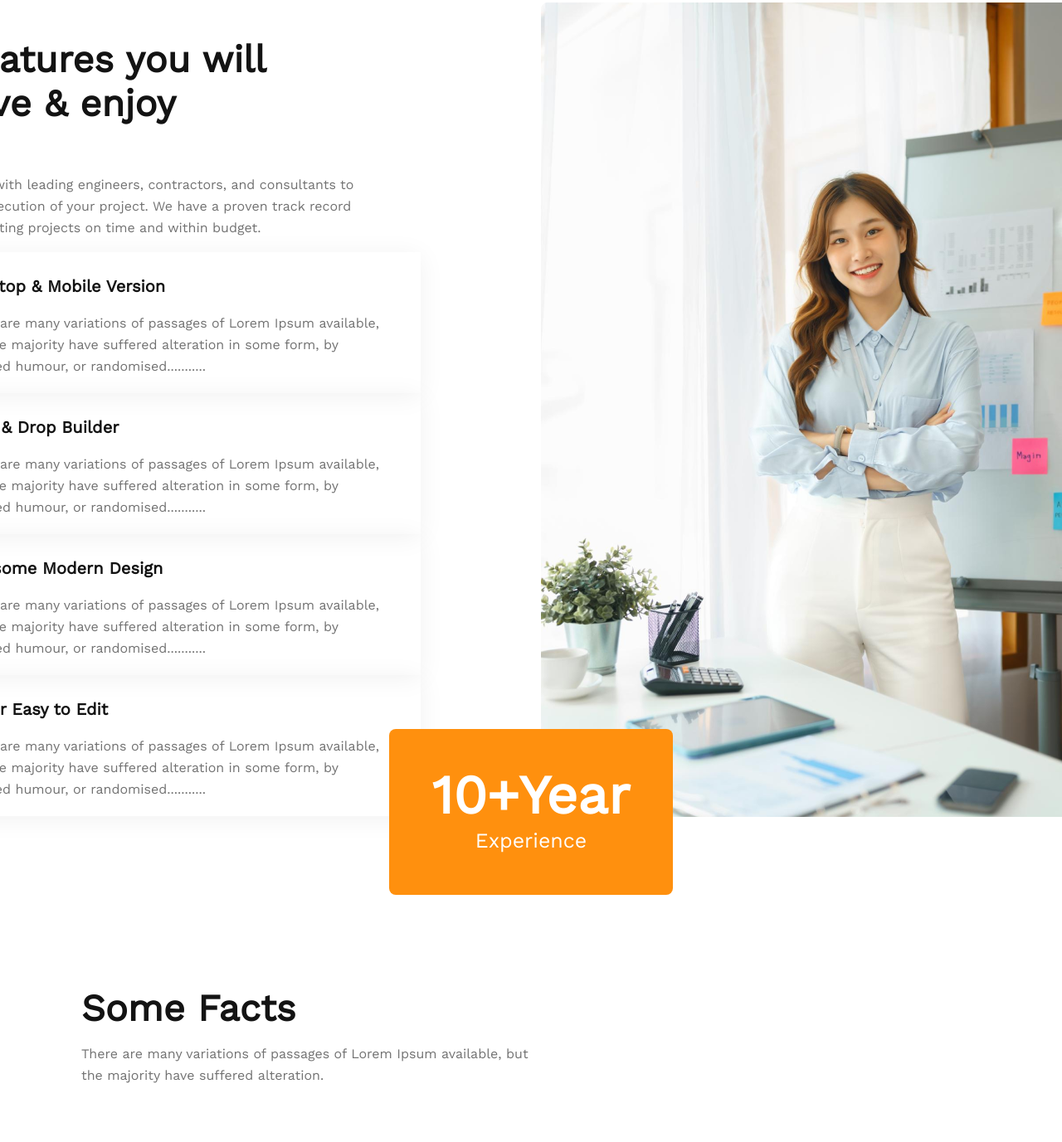
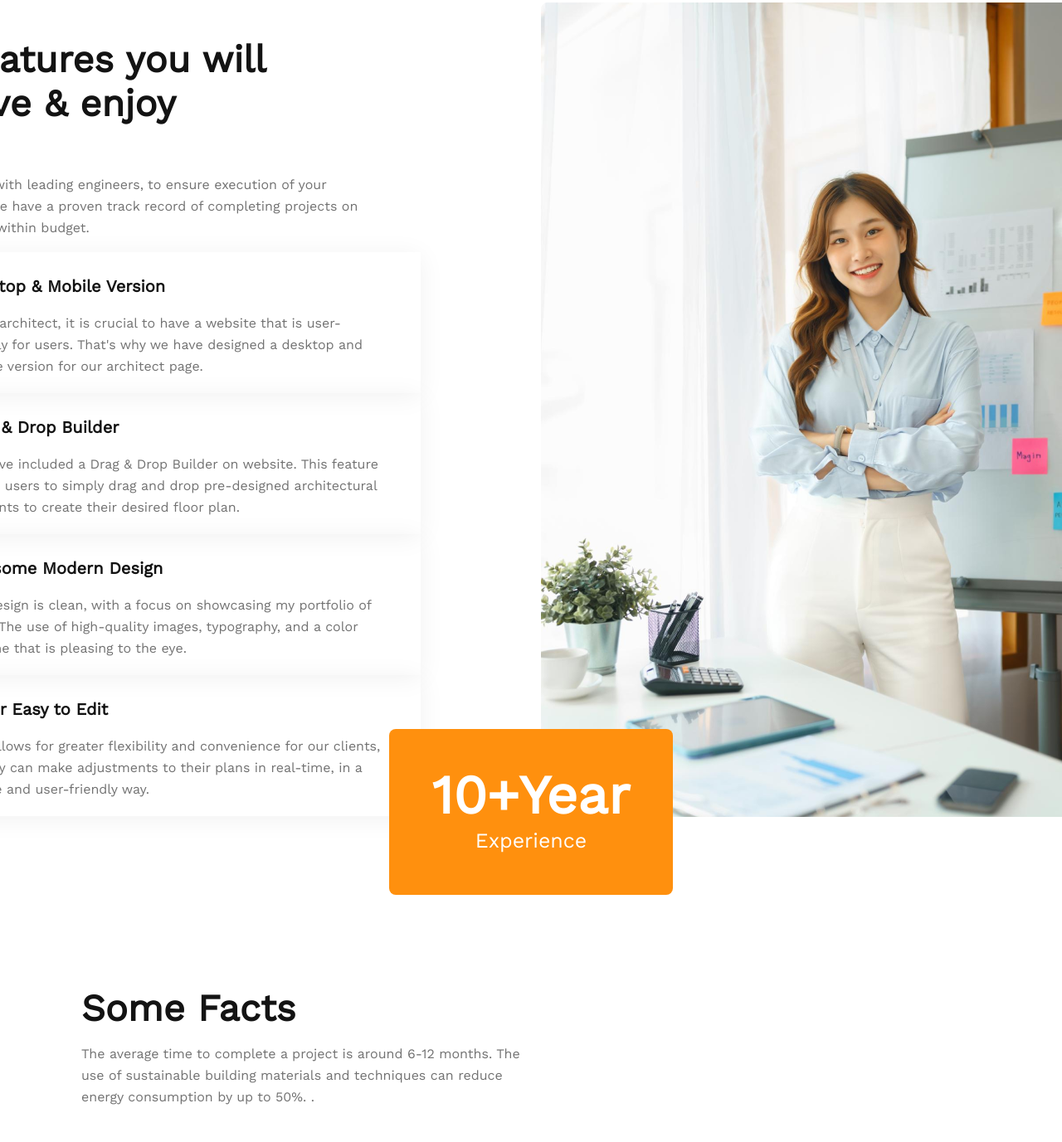
Before and after one commit to KHALID23MIA/architects-webpage, a plain HTML site: page index.html in a window 1280 px wide. Shown: the part 2263-3640 px from the top of the page at 83% size. Drawn offline with nearby package versions, Linux system fonts and the light colour scheme.

Commit message:
lorem change

```diff
--- a/index.html
+++ b/index.html
@@ -146,7 +146,7 @@
 
 
                 <div class="love-enjoy-para">
-                    <p class="love-enjoy-descrip">We work with leading engineers, contractors, and consultants to ensure
+                    <p class="love-enjoy-descrip">We work with leading engineers, to ensure
                         execution of your project. We have a proven track record of completing projects on time and
                         within budget.</p>
                 </div>
@@ -157,26 +157,29 @@
 
                     <div>
                         <h3>Dexktop & Mobile Version</h3>
-                        <p>There are many variations of passages of Lorem Ipsum available, but the majority have
-                            suffered alteration in some form, by injected humour, or randomised...........</p>
+                        <p>As an architect, it is crucial to have a website that is user-friendly
+                            for users. That's why we have designed a desktop and mobile version
+                            for our architect page.
+                        </p>
                     </div>
 
                     <div>
                         <h3>Drag & Drop Builder</h3>
-                        <p>There are many variations of passages of Lorem Ipsum available, but the majority have
-                            suffered alteration in some form, by injected humour, or randomised...........</p>
+                        <p>We have included a Drag & Drop Builder on website. This feature allows users to simply drag
+                            and drop pre-designed
+                            architectural elements to create their desired floor plan.</p>
                     </div>
 
                     <div>
                         <h3>Awesome Modern Design</h3>
-                        <p>There are many variations of passages of Lorem Ipsum available, but the majority have
-                            suffered alteration in some form, by injected humour, or randomised...........</p>
+                        <p> The design is clean, with a focus on showcasing my portfolio of work. The
+                            use of high-quality images, typography, and a color scheme that is pleasing to the eye.</p>
                     </div>
 
                     <div>
                         <h3>Super Easy to Edit</h3>
-                        <p>There are many variations of passages of Lorem Ipsum available, but the majority have
-                            suffered alteration in some form, by injected humour, or randomised...........</p>
+                        <p>This allows for greater flexibility and convenience for our clients, as they can make
+                            adjustments to their plans in real-time, in a simple and user-friendly way.</p>
                     </div>
 
                 </div>
@@ -230,8 +233,9 @@
 
 
             <div class="fact-para">
-                <p>There are many variations of passages of Lorem Ipsum available, but the majority have suffered
-                    alteration.</p>
+                <p>The average time to complete a project is around 6-12 months.
+                    The use of sustainable building materials and techniques can reduce energy consumption by up to 50%.
+                    .</p>
             </div>
 
 
@@ -284,9 +288,8 @@
 
             <div class="sponsors-info">
                 <h2 class="sponsors-title">Our Sponspors</h2>
-                <p class="sponsors-descrip">There are many variations of passages of Lorem Ipsum available, but the
-                    majority have suffered
-                    alteration.</p>
+                <p class="sponsors-descrip">These sponsors play an important role in helping us to achieve our goals and
+                    to continue to provide high-quality services to our clients.</p>
             </div>
 
             <div class="sponsors-logo">
```
